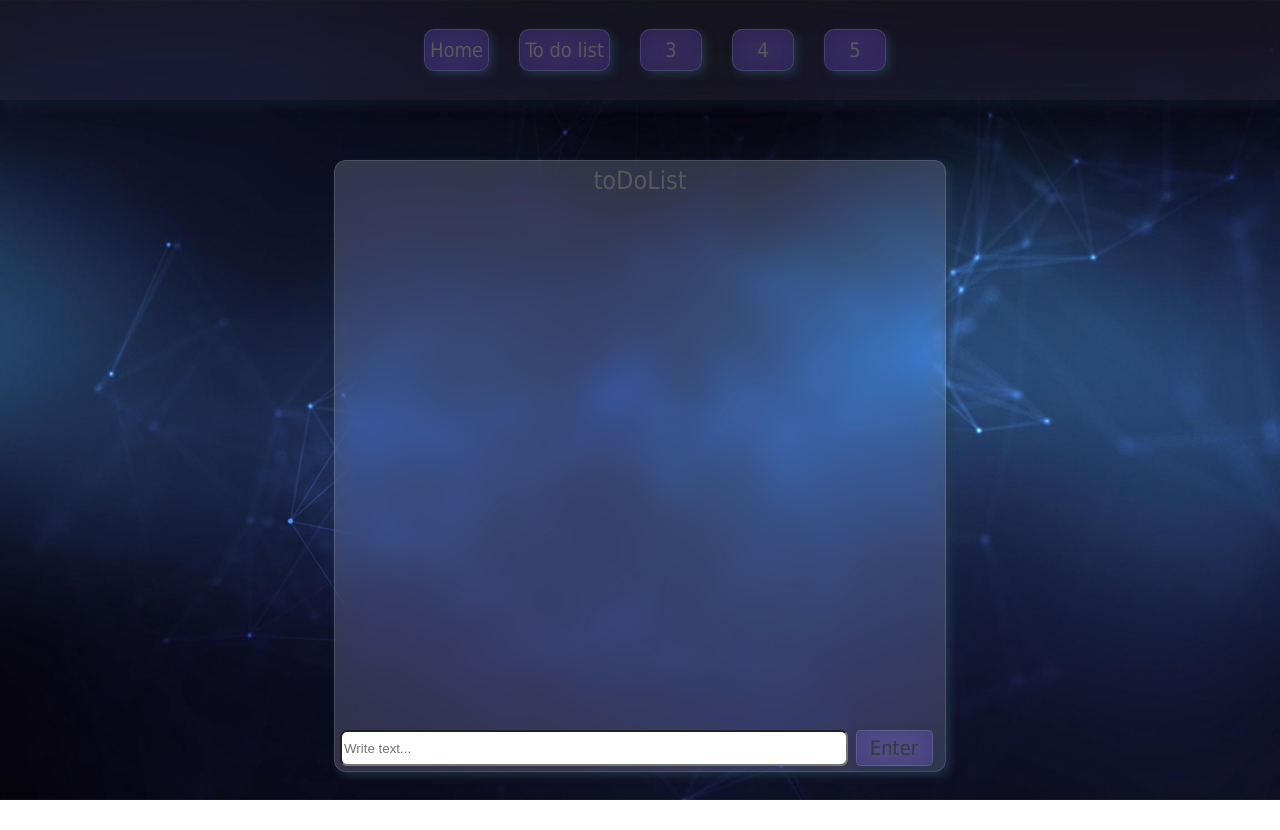
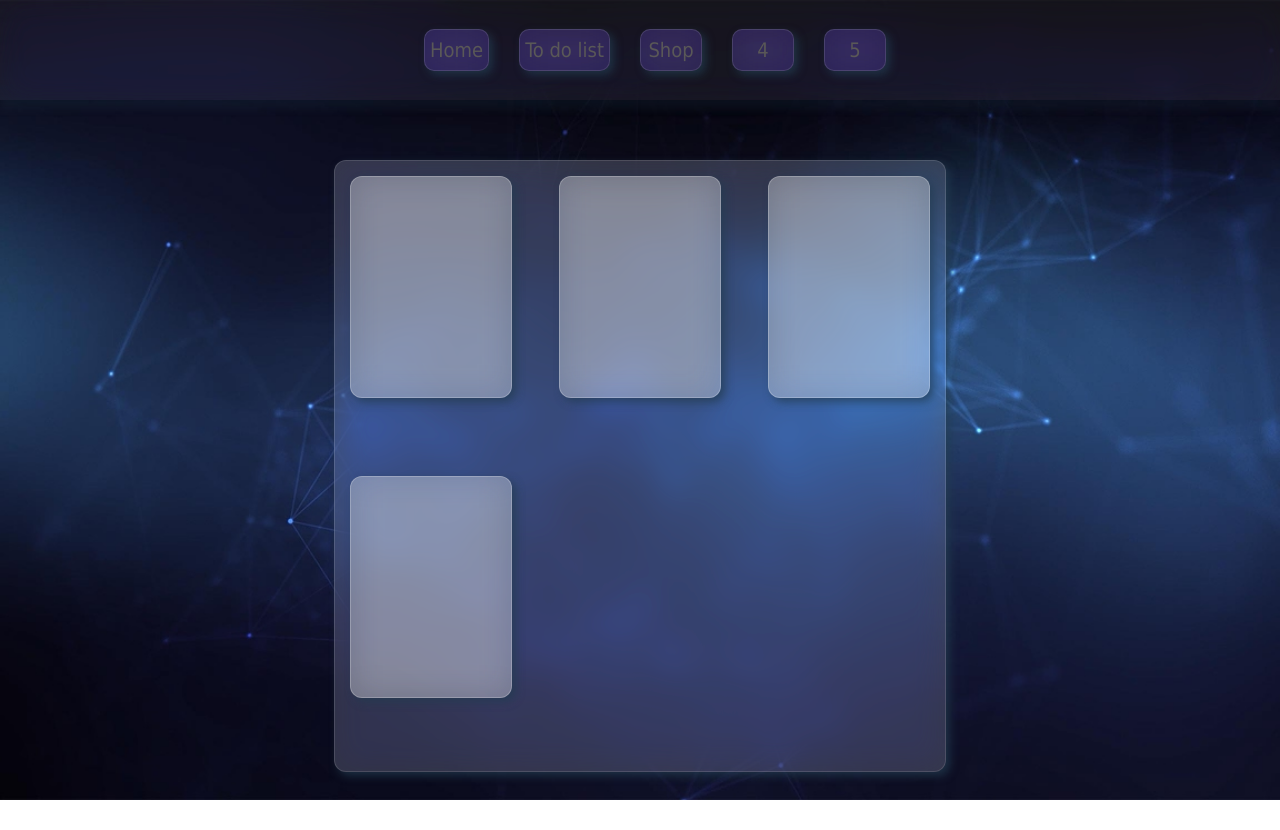
Before and after one commit to inevadim/ineHub, a React (Create React App) app: page / in a window 1280 px wide. Built offline with nearby package versions, Linux system fonts and the light colour scheme.

Commit message:
structore shop and create card

```diff
--- a/src/components/content/Content.jsx
+++ b/src/components/content/Content.jsx
@@ -1,11 +1,13 @@
 import styles from './Content.module.scss';
+import { Shop } from './shop/Shop';
 import { ToDoList } from './toDoList/ToDoList';
 
 export const Content = () => {
   return (
     <div className={styles.content}>
       <div className={styles.wrapperContent}>
-        <ToDoList />
+        {/* <ToDoList /> */}
+        <Shop />
       </div>
     </div>
   );
--- /dev/null
+++ b/src/components/content/shop/components/card/Card.jsx
@@ -0,0 +1,5 @@
+import styles from './Card.module.scss';
+
+export const Card = () => {
+  return <div className={styles.wrapper}></div>;
+};
--- /dev/null
+++ b/src/components/content/shop/components/card/Card.module.scss
@@ -0,0 +1,14 @@
+.wrapper{
+    width: 160px;
+    height: 220px;
+    // border: 1px solid;
+    margin: 10px;
+    backdrop-filter: blur(16px) saturate(180%);
+    -webkit-backdrop-filter: blur(16px) saturate(180%);
+    background-color: rgba(255, 255, 255, 0.30);
+    border-radius: 12px;
+    border: 1px solid rgba(255, 255, 255, 0.225);
+    -webkit-box-shadow: 4px 4px 8px 0px rgba(34, 60, 80, 0.7);
+-moz-box-shadow: 4px 4px 8px 0px rgba(34, 60, 80, 0.7);
+box-shadow: 4px 4px 8px 0px rgba(34, 60, 80, 0.7);
+}
--- a/src/components/content/shop/shop.jsx
+++ b/src/components/content/shop/shop.jsx
@@ -1,9 +1,15 @@
-import styles from './shop.module.scss';
+import { Card } from './components/card/Card';
+import styles from './Shop.module.scss';
 
 export const Shop = () => {
   return (
     <div className={styles.shop}>
-      <div className={styles.shopContent}>shopContent</div>
+      <div className={styles.shopContent}>
+        <Card />
+        <Card />
+        <Card />
+        <Card />
+      </div>
     </div>
   );
 };
--- a/src/components/content/shop/shop.module.scss
+++ b/src/components/content/shop/shop.module.scss
@@ -5,12 +5,15 @@
     height: 100%;
 
     .shopContent{
-
+        margin-top: 30px;
         width: 600px;
         height: 600px;
-
+        justify-items: center;
+        // align-items: center;
+        justify-content:space-between;
+        flex-wrap: wrap;
         display: flex;
-        flex-direction: column;
+        // flex-direction: column;
         padding: 5px;
 
         backdrop-filter: blur(16px) saturate(180%);
--- a/src/components/header/menu/Menu.jsx
+++ b/src/components/header/menu/Menu.jsx
@@ -6,7 +6,7 @@ export const Menu = () => {
       <ul>
         <li>Home</li>
         <li>To do list</li>
-        <li>3</li>
+        <li>Shop</li>
         <li>4</li>
         <li>5</li>
       </ul>
```
